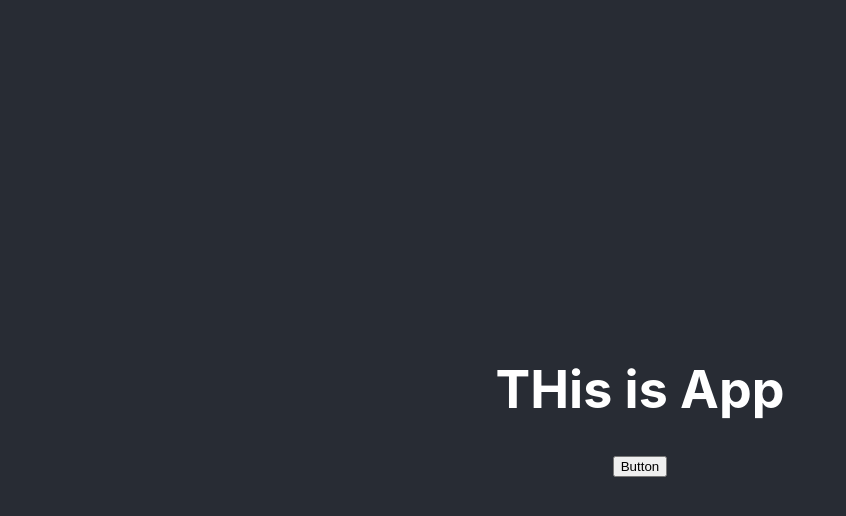
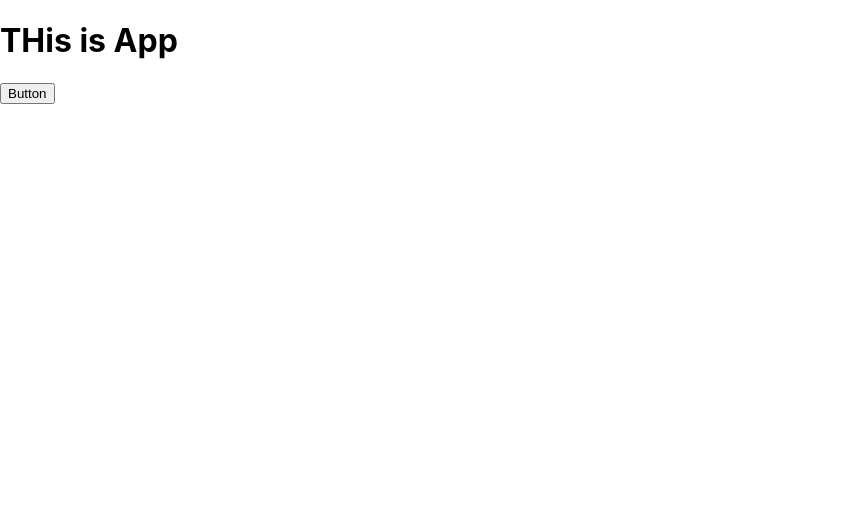
Before and after one commit to PavanBagadhi/githubpages, a React (Create React App) app: page / in a window 1280 px wide. Shown: the top 516 px of the page, without its empty margins (0-846 px from the left). Built offline with nearby package versions, Linux system fonts and the light colour scheme.

Commit message:
changed css

```diff
--- a/src/App.css
+++ b/src/App.css
@@ -1,4 +1,4 @@
-.App {
+/* .App {
   text-align: center;
 }
 
@@ -35,4 +35,4 @@
   to {
     transform: rotate(360deg);
   }
-}
+} */
--- a/src/App.js
+++ b/src/App.js
@@ -1,4 +1,4 @@
-import logo from './logo.svg';
+// import logo from './logo.svg';
 import './App.css';
 
 function App() {
```
